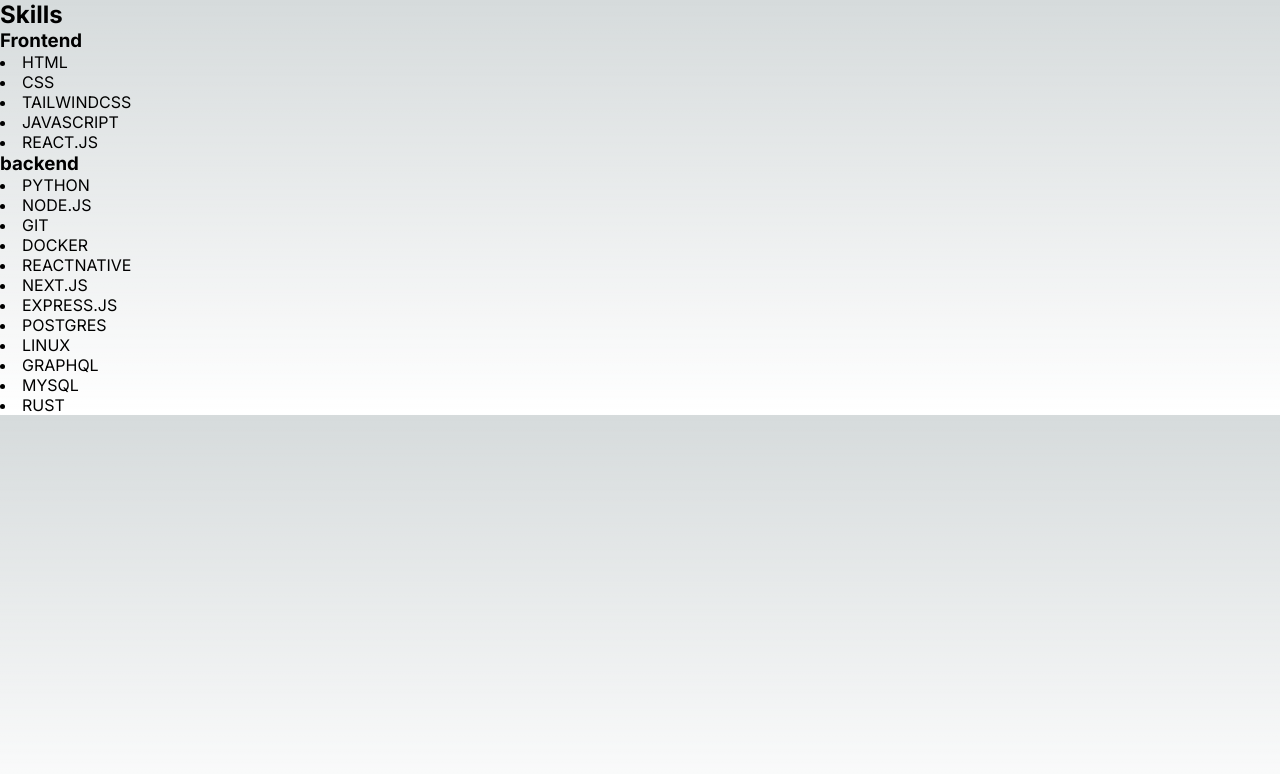
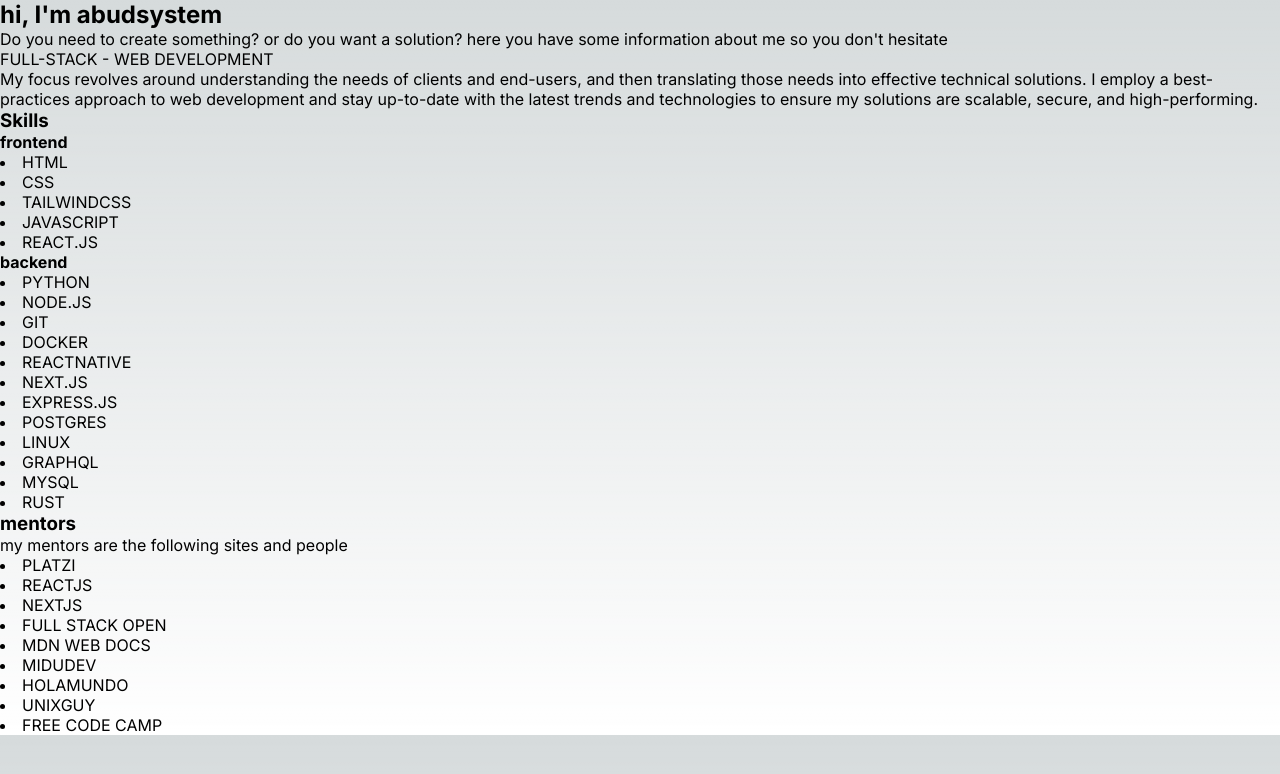
Before and after one commit to abudsistem/portfolio, a Next.js app: page /about in a window 1280 px wide. Shown: the top 774 px of the page. Built offline with nearby package versions, Linux system fonts and the light colour scheme.

Commit message:
about me

```diff
--- a/app/about/page.js
+++ b/app/about/page.js
@@ -5,11 +5,35 @@
 export default function AboutMe() {
     return(
         <header>
-            <h2>Skills</h2>
-                <h3>Frontend</h3>
+            <h2>hi, I'm abudsystem</h2>
+            <p>
+                Do you need to create something? or do you want a solution?
+                here you have some information about me so you don't hesitate
+            </p>
+            <p>
+            FULL-STACK  -  WEB DEVELOPMENT
+            </p>
+            <p>
+                My focus revolves around understanding the needs of clients and end-users, and then translating those needs into effective technical solutions. I employ a best-practices approach to web development and stay up-to-date with the latest trends and technologies to ensure my solutions are scalable, secure, and high-performing.
+            </p>
+            <h3>
+                Skills
+            </h3>
+            <h4>
+                frontend
+            </h4>
             <Skillsfrontend />
-                <h3>backend</h3>
-            <Skillsbackend />
+            <h4>
+                backend
+            </h4>
+            <Skillsbackend/>
+            <h3>
+               mentors
+            </h3>
+            <p>
+            my mentors are the following sites and people
+            </p>
+            <Mentors />
         </header>
 
 
```
Also changed, not shown: app/hero/page.js (+6 -4 lines).
